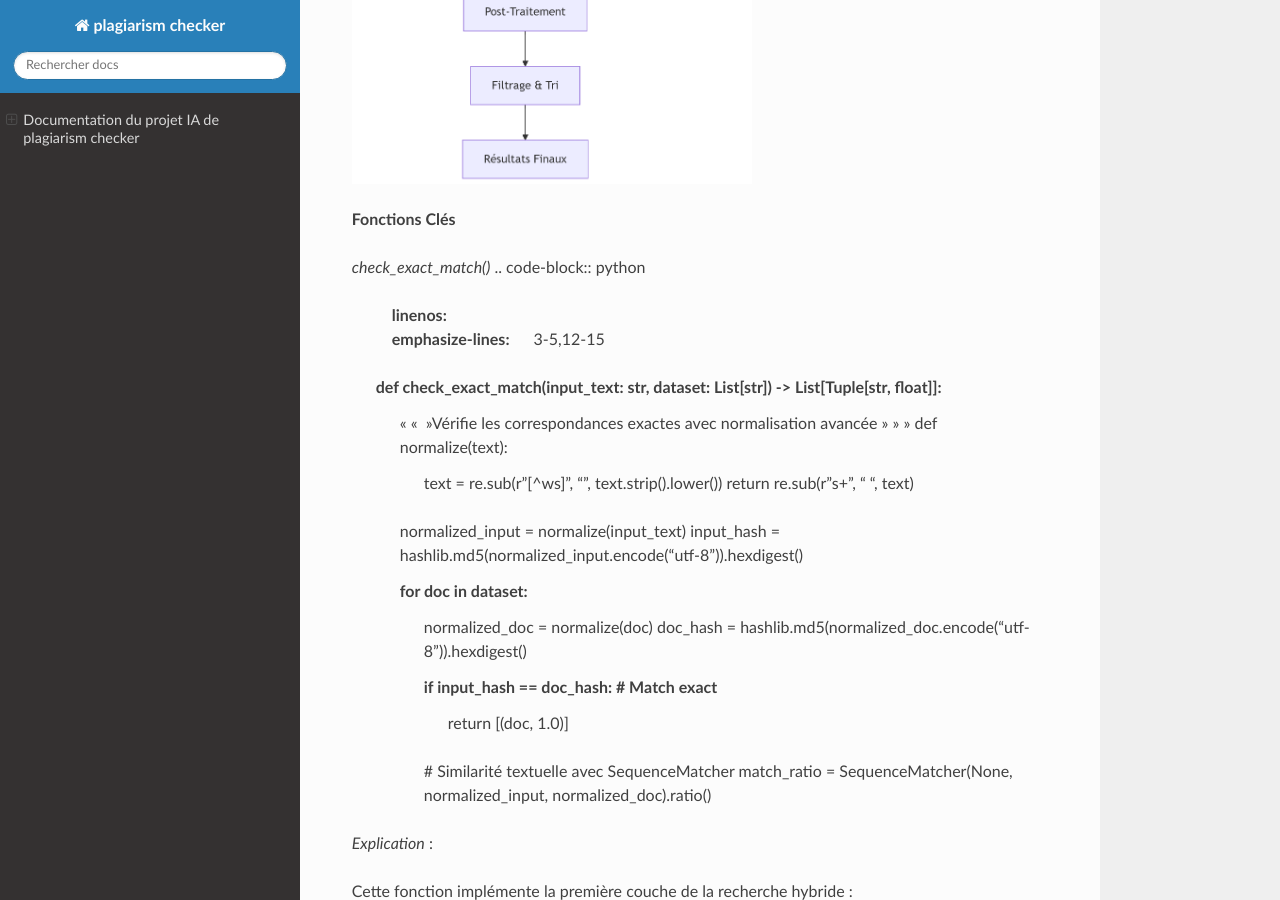
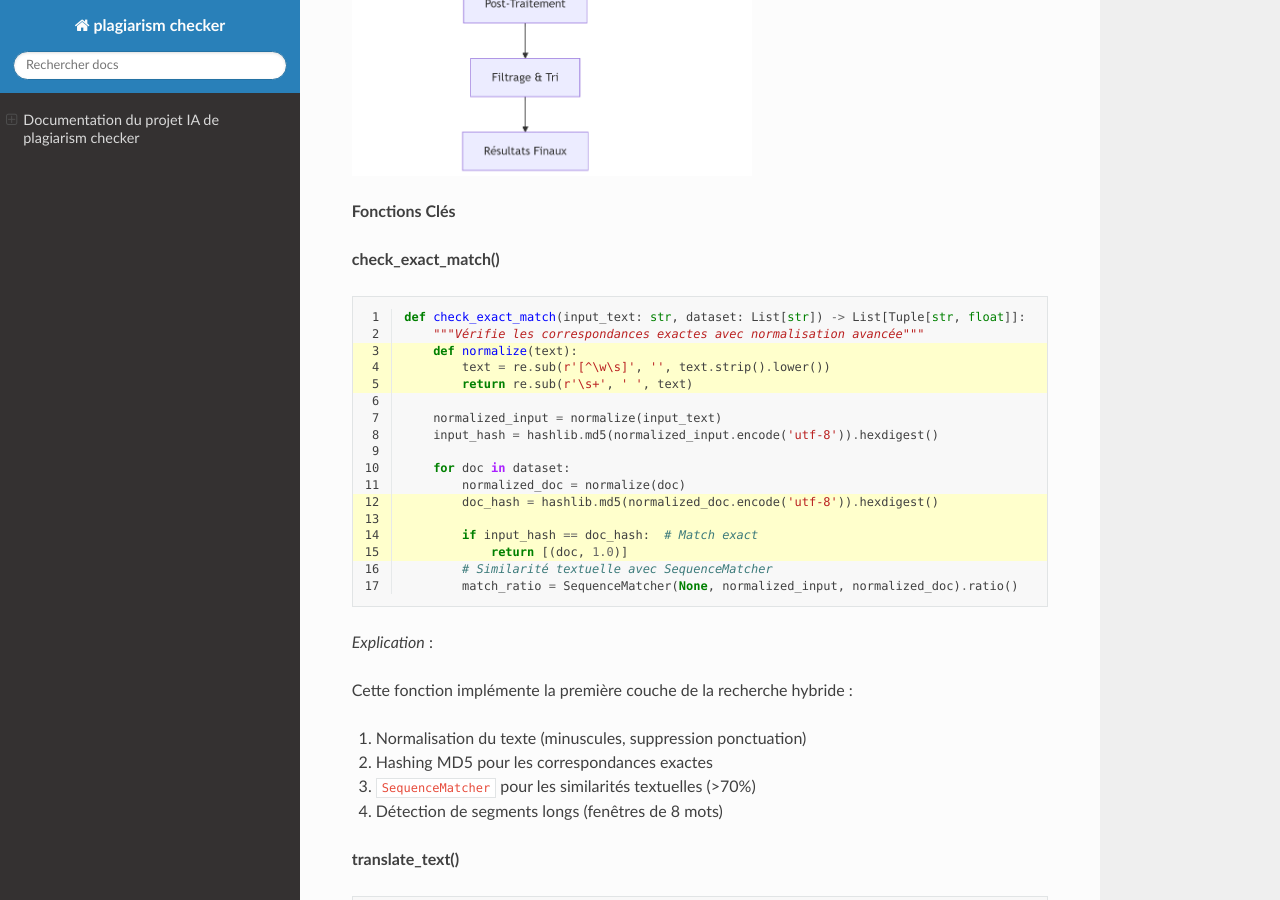
Before and after one commit to Oussama-fahim/plagiarism_checker, a Sphinx documentation site: the page built from source/index.rst, in a window 1280 px wide and 900 px high, scrolled down 9024 px. Built offline with Sphinx 7.4.7 and the Read the Docs theme 3.1.0, drawn with Linux system fonts in a browser that asks for light colours; some of the changed text lies outside the part shown.

Commit message:
Update index.rst

```diff
--- a/source/index.rst
+++ b/source/index.rst
@@ -341,12 +341,11 @@ Le modèle utilisé ici, `mxbai-embed-large:latest`, encode chaque paragraphe en
 
 Cette base peut désormais être utilisée pour la recherche sémantique, la détection de plagiat ou l’implémentation d’un système RAG (Retrieval-Augmented Generation).
 
-Notes Techniques
-----------------
+**Notes Techniques**
 
-- **Format des embeddings** : chaque paragraphe est transformé en un vecteur de 1024 dimensions, ce qui garantit une bonne expressivité sémantique.
-- **Taille moyenne des paragraphes** : entre 150 et 300 mots, ce qui est optimal pour les modèles d’embedding modernes.
-- **Métadonnées** : il est possible d’ajouter des métadonnées à chaque `Document` (par exemple la langue, l’origine du fichier, la section du document, etc.) pour des filtres ou recherches avancées.
+- *Format des embeddings* : chaque paragraphe est transformé en un vecteur de 1024 dimensions, ce qui garantit une bonne expressivité sémantique.
+- *Taille moyenne des paragraphes* : entre 150 et 300 mots, ce qui est optimal pour les modèles d’embedding modernes.
+- *Métadonnées* : il est possible d’ajouter des métadonnées à chaque `Document` (par exemple la langue, l’origine du fichier, la section du document, etc.) pour des filtres ou recherches avancées.
 
 **Conclusion**
 
@@ -379,7 +378,8 @@ La recherche hybride combine plusieurs techniques de similarité textuelle pour
 
 **Fonctions Clés**
 
-*check_exact_match()*
+**check_exact_match()**
+
 .. code-block:: python
    :linenos:
    :emphasize-lines: 3-5,12-15
@@ -411,7 +411,7 @@ Cette fonction implémente la première couche de la recherche hybride :
 3. ``SequenceMatcher`` pour les similarités textuelles (>70%)
 4. Détection de segments longs (fenêtres de 8 mots)
 
-*translate_text()*
+**translate_text()**
 
 .. code-block:: python
    :linenos:
@@ -441,7 +441,7 @@ Permet la composante multilingue de la recherche hybride :
 - Cache les résultats pour 1 heure (optimisation performance)
 - Gère les textes courts (ne traduit pas en dessous de 50 caractères)
 
-*calculate_similarity()*
+**calculate_similarity()**
 
 .. code-block:: python
    :linenos:
@@ -465,7 +465,7 @@ Coeur de l'approche hybride :
 2. **Cross-Encoder** : Compréhension sémantique profonde
 3. Pondération : 70% sémantique + 30% lexicale
 
-*hybrid_search()*
+**hybrid_search()**
 
 .. code-block:: python
    :linenos:
@@ -500,7 +500,7 @@ Coeur de l'approche hybride :
 3. Applique des pénalités aux résultats traduits (-10%)
 4. Trie par score combiné
 
-*analyze_ideas()*
+**analyze_ideas()**
 
 .. code-block:: python
    :linenos:
@@ -535,7 +535,7 @@ Détecte les plagiat conceptuel en :
 
 **Visualisation des Résultats**
 
-*create_similarity_network()*
+**create_similarity_network()**
 
 .. code-block:: python
    :linenos:
@@ -602,7 +598,6 @@ L'interface Streamlit a été conçue pour offrir une expérience utilisateur ri
 
 - ``layout="wide"`` permet d'utiliser toute la largeur de l'écran
 - Personnalisation du titre et de l'icône pour une identité visuelle
-
 **Initialisation des Modèles**
 
 .. code-block:: python
@@ -628,12 +623,9 @@ L'interface Streamlit a été conçue pour offrir une expérience utilisateur ri
 - ``@st.cache_resource`` optimise les performances en cachant les ressources initialisées
 - La fonction charge les modèles NLP et la base de données vectorielle
 
---------------------
-Interface Utilisateur
---------------------
+**Interface Utilisateur**
 
-En-tête Personnalisé
---------------------
+  **- En-tête Personnalisé**
 
 .. code-block:: python
 
@@ -655,13 +647,12 @@ En-tête Personnalisé
         </div>
         """, unsafe_allow_html=True)
 
-Explications :
-~~~~~~~~~~~~~~
+*Explications :*
+
 - Téléchargement dynamique d'une bannière
 - Fallback sur un en-tête HTML si l'image n'est pas disponible
 
-Sidebar Configurable
---------------------
+  **-Sidebar Configurable**
 
 .. code-block:: python
 
@@ -679,13 +670,12 @@ Sidebar Configurable
                 1, 10, 8
             )
 
-Explications :
-~~~~~~~~~~~~~~
+*Explications :*
+
 - Organisation des contrôles dans des expanders
 - Utilisation de widgets Streamlit variés (selectbox, slider)
 
-Zone de Saisie Multimode
-------------------------
+ **- Zone de Saisie Multimode**
 
 .. code-block:: python
 
@@ -701,16 +691,13 @@ Zone de Saisie Multimode
             type=["txt", "pdf", "docx"]
         )
 
-Explications :
-~~~~~~~~~~~~~~
+*Explications :*
+
 - Interface unifiée pour différentes méthodes de saisie
 - Traitement spécifique pour chaque type d'entrée
+**Visualisations Avancées**
 
-Visualisations Avancées
------------------------
-
-Cartes de Résultats
--------------------
+  **- Cartes de Résultats**
 
 .. code-block:: python
 
@@ -723,13 +710,12 @@ Cartes de Résultats
             </div>
             """, unsafe_allow_html=True)
 
-Explications :
-~~~~~~~~~~~~~~
+*Explications :*
+
 - Utilisation de HTML/CSS pour des cartes stylisées
 - Classes CSS dynamiques en fonction du type de correspondance
 
-Réseau de Similarité
---------------------
+  **-Réseau de Similarité**
 
 .. code-block:: python
 
@@ -744,17 +730,14 @@ Réseau de Similarité
         net.from_nx(G)
         return net
 
-Explications :
-~~~~~~~~~~~~~~
+*Explications :*
+
 - Utilisation de NetworkX pour la création du graphe
 - Intégration avec PyVis pour le rendu interactif
 
----------------------
-Gestion des Données
--------------------
+**Gestion des Données**
 
-Cache et Performance
---------------------
+  **- Cache et Performance**
 
 .. code-block:: python
 
@@ -763,13 +746,12 @@ Cache et Performance
         # Fonction de traduction
         return translated_text
 
-Explications :
-~~~~~~~~~~~~~~
+*Explications :*
+
 - ``@st.cache_data`` pour cacher les résultats coûteux
 - TTL (Time-To-Live) de 1 heure pour les traductions
 
-Traitement des Fichiers
------------------------
+  **- Traitement des Fichiers**
 
 .. code-block:: python
 
@@ -779,17 +761,14 @@ Traitement des Fichiers
     elif uploaded_file.type == "application/vnd.openxmlformats-officedocument.wordprocessingml.document":
         text = docx2txt.process(uploaded_file)
 
-Explications :
-~~~~~~~~~~~~~~
+*Explications :*
+
 - Support multi-format (PDF, DOCX, etc.)
 - Extraction robuste du texte
 
-------------------
-Design Avancé
--------------
+**Design Avancé**
 
-CSS Personnalisé
-----------------
+  **- CSS Personnalisé**
 
 .. code-block:: python
 
@@ -810,13 +789,12 @@ CSS Personnalisé
         """
         st.markdown(css, unsafe_allow_html=True)
 
-Explications :
-~~~~~~~~~~~~~~
+*Explications :*
+
 - Styles CSS intégrés directement dans Streamlit
 - Utilisation de gradients et d'effets modernes
 
-Mise en Page
-------------
+**Mise en Page**
 
 .. code-block:: python
 
@@ -826,17 +804,14 @@ Mise en Page
     with col2:
         st.metric("Correspondances", count)
 
-Explications :
-~~~~~~~~~~~~~~
+*Explications :*
+
 - Layout multi-colonnes pour une organisation optimale
 - Widgets de métriques pour les KPI
 
---------------------
-Fonctionnalités Avancées
-------------------------
+**Fonctionnalités Avancées**
 
-Onglets Interactifs
--------------------
+  **- Onglets Interactifs**
 
 .. code-block:: python
 
@@ -847,13 +822,12 @@ Onglets Interactifs
         for match in matches:
             display_match_card(match)
 
-Explications :
-~~~~~~~~~~~~~~
+*Explications :*
+
 - Navigation par onglets pour organiser le contenu
 - Contenu dynamique dans chaque onglet
 
-Génération de Rapports
-----------------------
+  **- Génération de Rapports**
 
 .. code-block:: python
 
@@ -868,17 +842,15 @@ Génération de Rapports
             }
         }, indent=2)
 
-Explications :
-~~~~~~~~~~~~~~
+*Explications :*
+
 - Format JSON structuré
 - Téléchargement direct via Streamlit
 
---------------------
-Conclusion
-----------
+**Conclusion**
 
 Cette interface Streamlit combine :
-~~~~~~~~~~~~~~~~~~~~~~~~~~~~~~~~~~~
+
 - Des composants UI riches
 - Des visualisations interactives
 - Une gestion efficace des données
@@ -896,83 +868,76 @@ Travaux futurs
 
 Cette partie présente les améliorations potentielles pour la future version du système de détection de plagiat.
 
-1. Améliorations des Algorithmes
---------------------------------
+**1. Améliorations des Algorithmes**
 
-1.1. Intégration de Modèles Multilingues Avancés
-~~~~~~~~~~~~~~~~~~~~~~~~~~~~~~~~~~~~~~~~~~~~~~~~
+*1.1. Intégration de Modèles Multilingues Avancés*
+
 - Ajout de modèles spécialisés pour d'autres langues (espagnol, allemand, chinois)
 - Implémentation d'un système de détection automatique de langue plus robuste
 - Optimisation des traductions avec des modèles dédiés (NLLB, DeepL)
 
-1.2. Amélioration des Scores de Similarité
-~~~~~~~~~~~~~~~~~~~~~~~~~~~~~~~~~~~~~~~~~
+*1.2. Amélioration des Scores de Similarité*
 - Combinaison de plusieurs métriques (BERTScore, ROUGE, BLEU)
 - Ajout d'un système de pondération dynamique basé sur le contexte
 - Intégration de modèles de similarité spécifiques aux domaines (scientifique, juridique)
 
-2. Fonctionnalités Avancées
----------------------------
+**2. Fonctionnalités Avancées**
 
-2.1. Analyse Temporelle
-~~~~~~~~~~~~~~~~~~~~~~~
+*2.1. Analyse Temporelle*
+
 - Détection des variations stylistiques dans le texte
 - Identification des ajouts/modifications successifs
 - Reconstruction de l'historique d'écriture
 
-2.2. Détection de Paraphrase Sophistiquée
-~~~~~~~~~~~~~~~~~~~~~~~~~~~~~~~~~~~~~~~~
+*2.2. Détection de Paraphrase Sophistiquée*
+
 - Modèles spécifiques pour identifier les paraphrases avancées
 - Détection des modifications structurelles (changement d'ordre des idées)
 - Analyse des patterns de réécriture
 
-3. Interface Utilisateur
-------------------------
+**3. Interface Utilisateur**
 
-3.1. Tableau de Bord Analytique
-~~~~~~~~~~~~~~~~~~~~~~~~~~~~~~~
+*3.1. Tableau de Bord Analytique*
+
 - Visualisations interactives des résultats
 - Comparaison avec les soumissions précédentes
 - Suivi des améliorations dans les révisions
 
-3.2. Outils d'Aide à la Réécriture
-~~~~~~~~~~~~~~~~~~~~~~~~~~~~~~~~~~
+*3.2. Outils d'Aide à la Réécriture*
+
 - Suggestions de reformulation originales
 - Générateur de citations automatiques
 - Identification des passages à risque
 
-4. Infrastructure Technique
----------------------------
+**4. Infrastructure Technique**
 
-4.1. Optimisation des Performances
-~~~~~~~~~~~~~~~~~~~~~~~~~~~~~~~~~~
+*4.1. Optimisation des Performances*
+
 - Implémentation d'un système de cache distribué
 - Prétraitement asynchrone des documents
 - Indexation incrémentielle
 
-4.2. Extension des Bases de Référence
-~~~~~~~~~~~~~~~~~~~~~~~~~~~~~~~~~~~~~
+*4.2. Extension des Bases de Référence*
+
 - Intégration de nouvelles sources académiques
 - Connexion aux bases de données ouvertes
 - Mise à jour automatique du corpus de référence
 
-5. Intégrations Système
------------------------
+**5. Intégrations Système**
 
-5.1. API Universelle
-~~~~~~~~~~~~~~~~~~~~
+*5.1. API Universelle*
+
 - Développement d'une API RESTful complète
 - Intégration avec les LMS (Moodle, Canvas)
 - Connecteurs pour les outils d'édition (Word, Google Docs)
 
-5.2. Modules Spécialisés
-~~~~~~~~~~~~~~~~~~~~~~~~
+*5.2. Modules Spécialisés*
+
 - Version pour l'édition scientifique
 - Module dédié à l'éducation
 - Solution pour les éditeurs professionnels
 
-Perspectives à Long Terme
--------------------------
+**Perspectives à Long Terme**
 
 - Analyse multimodale (texte + images + formules)
 - Détection cross-média (vidéos, podcasts)
```
Also changed, not shown: other parts of source/index.rst (+4 -8 lines).
